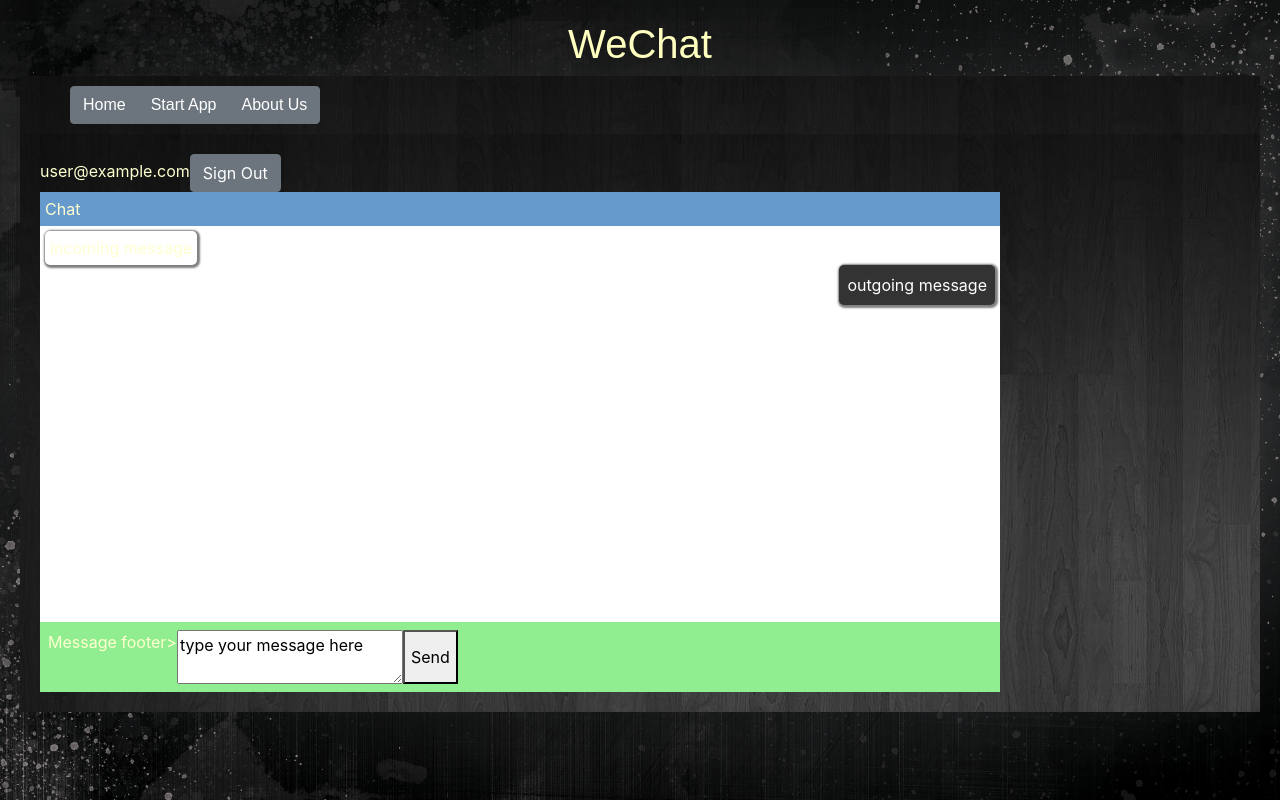
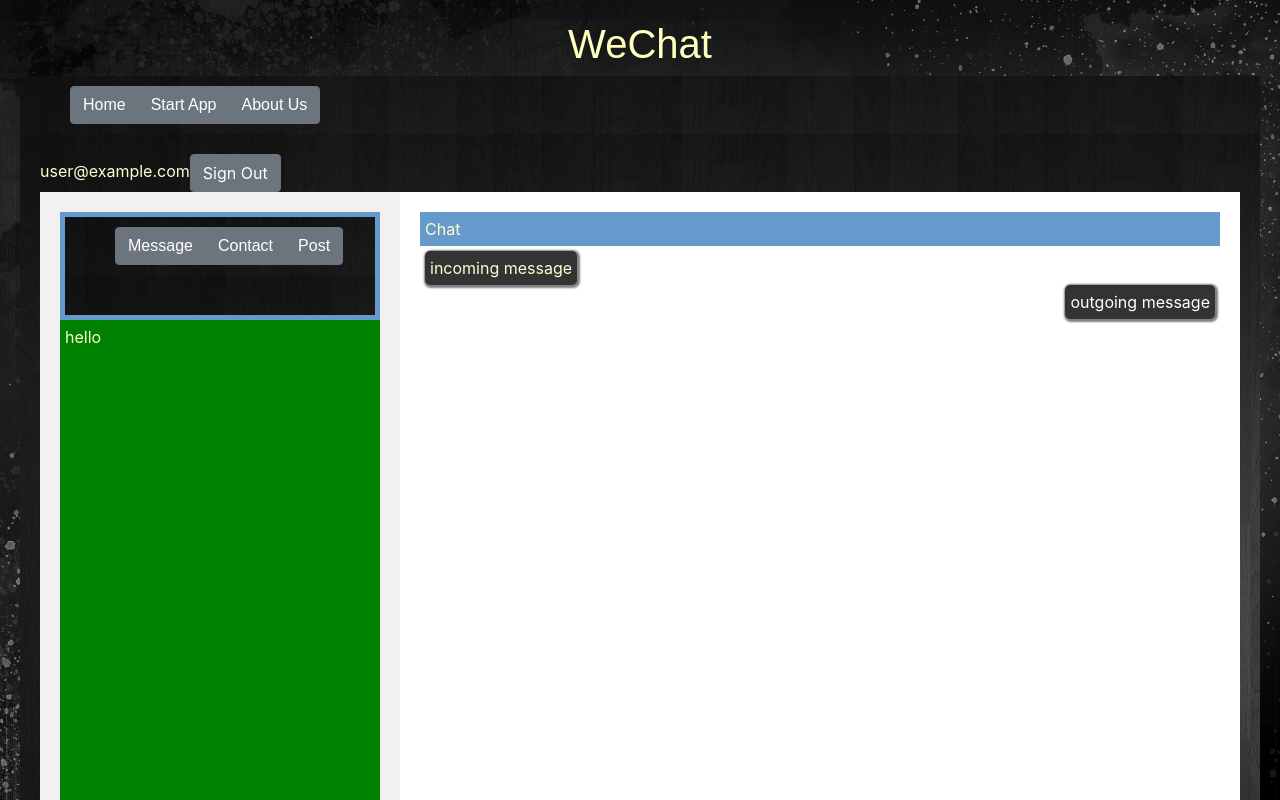
Before and after one commit to leoyangyuliang/473_project2, a React (Create React App) app: page /#/StartApp in a window 1280 px wide. Shown: the top 800 px of the page. Built offline with nearby package versions, Linux system fonts and the light colour scheme; no server answers; sample sign-in values are in the browser's storage.

Commit message:
added chat room UI

```diff
--- a/src/components/Chat.js
+++ b/src/components/Chat.js
@@ -1,18 +1,44 @@
 import React, { Component } from "react";
+import {
+  Route,
+  Link,
+  HashRouter
+} from "react-router-dom";
+import Post from './Post';
 
 class Chat extends Component {
  render() {
    return (
      <div class="chat-container">
-       <div class="chat-head">Chat</div>
+        <div class="left-container">
+            <div class="leftchat-head">
+              <div class="navigationbar">
+                <ul class="btn-group" style={{margin: 10}}>
+                  <Link class="btn btn-secondary" to="/StartApp">Message</Link>
+                    <Link class="btn btn-secondary" to="/StartApp"> Contact</Link>
+                      <Link class="btn btn-secondary" to="/post"> Post</Link>
+                </ul>
+                <div className="content">
+                  <Route exact path="/post" component={Post}/>
+                </div>
+            </div>
+           </div>
+           <div class="chatbox" id="msg_contact">hello
+           </div>
+        </div>
+
+        <div class="right-container">
+            <div class="rightchat-head">Chat</div>
             <div class="chat-body">
               <div class="left-message">incoming message</div>
               <div class="right-message">outgoing message</div>
         </div>
-     <div class="chat-footer">Message footer>
+            <div class="chat-footer">Send Message Here:
               <textarea>type your message here</textarea>
               <button type="button">Send</button>
             </div>
+        </div>
+
      </div>
    );
  }
--- /dev/null
+++ b/src/components/Post.js
@@ -0,0 +1,22 @@
+import React, { Component } from "react";
+
+class Post extends Component {
+  render() {
+    return (
+      <div class="chat-container">
+         <div class="right-container">
+             <div class="rightchat-head">PostHere</div>
+             <div class="chat-body">
+               <div class="left-message">incoming message</div>
+               <div class="right-message">outgoing message</div>
+         </div>
+             <div class="chat-footer">Send Message Here:
+               <textarea>type your message here</textarea>
+               <button type="button">Send</button>
+             </div>
+         </div>
+      </div>
+    );
+  }
+ }
+export default Post;
--- a/src/index.css
+++ b/src/index.css
@@ -5,17 +5,19 @@ body {
 }
 
 .chat-container{
- background-color:#fff;
- max-width: 80%;
- height: 500px;
+  display: flex;
+  flex-wrap: wrap;
 
- display:flex;
- flex-direction: column;
 }
 
-.chat-head{
+.rightchat-head{
  background-color: #6699cc;
  padding: 5px;
+}
+
+.leftchat-head{
+  background-color: #6699cc;
+  padding: 5px;
 }
 
 .chat-body{
@@ -47,7 +49,7 @@ body {
 }
 
 .left-message{
- background-color: #fff;
+ background-color: #333;
  padding: 5px;
  align-self: flex-start;
  border-radius: 5px;
@@ -56,11 +58,39 @@ body {
 
 .right-message{
  background-color: #333;
- padding: .5em;
+ padding: 5px;
  color:#fff;
  align-self: flex-end;
  border-radius: 5px;
  box-shadow:1px 1px 2px 2px rgba(0,0,0,.5);
+}
+
+.right-container{
+  flex: 70%;
+  padding: 20px;
+  background-color:#fff;
+  height: 800px;
+  align-self: flex-end;
+  display:flex;
+  flex-direction: column;
+}
+
+.chatbox{
+  background-color: green;
+    width: 100%;
+    padding:5px;
+    height: 100%;
+}
+
+.left-container{
+  flex: 30%;
+  padding: 20px;
+  background-color:#f1f1f1;
+  height: 800px;
+  align-self: flex-start;
+
+  display:flex;
+  flex-direction: column;
 }
 
 
```
Lines whose indentation alone changed are shown as unchanged.
